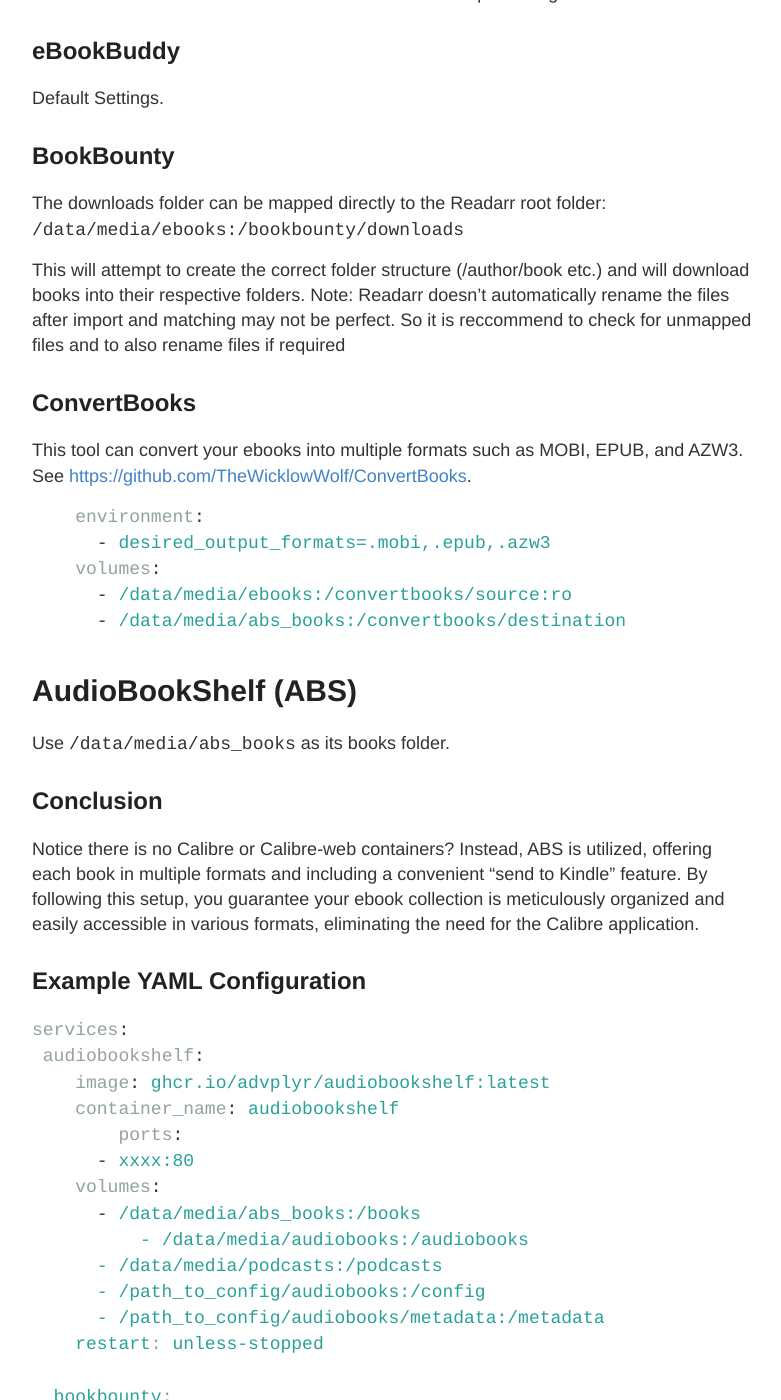
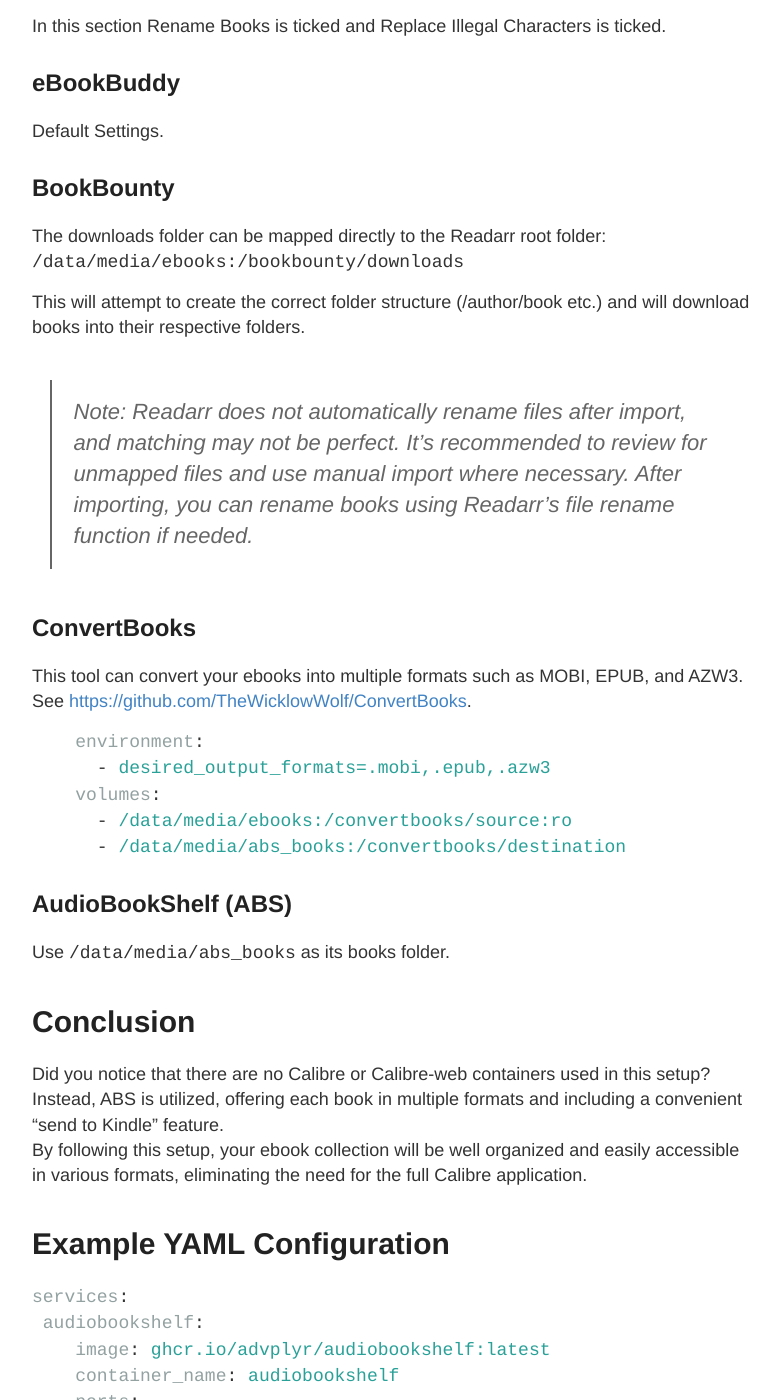
Before and after one commit to TheWicklowWolf/TheWicklowWolf.github.io, a Jekyll site: the page built from _posts/2024-07-04-eBook-stack.md, in a window 1280 px wide and 1400 px high, scrolled down 797 px. Shown: the whole window, without its empty margins (248-1029 px from the left). Built offline with Jekyll 4.4.1, drawn with Linux system fonts in a browser that asks for light colours; some of the changed text lies outside the part shown.

Commit message:
Update 2024-07-04-eBook-stack.md

````diff
--- a/_posts/2024-07-04-eBook-stack.md
+++ b/_posts/2024-07-04-eBook-stack.md
@@ -4,7 +4,7 @@ title: Full eBook Stack
 ---
 
 
-## Services:
+# Services:
 
 - **Readarr** - used for structure, file names, and metadata.
 - **eBookBuddy** - used for discovering new books.
@@ -12,7 +12,7 @@ title: Full eBook Stack
 - **ConvertBooks** - used for book conversions.
 - **AudioBookShelf (ABS)** - used as book server.
 
-## Folder Structure
+# Folder Structure
 
 `/data/media/abs_books` -> Used for ABS book library.
 
@@ -25,7 +25,7 @@ In Settings -> Media Management -> Book Naming -> Standard book format ->
 
 `{Book Series}/{Book SeriesPosition - }{Book Title} {(Release Year)}/{Book SeriesPosition - }{Book Series - }{Author Name} - {Book Title}{ (Release Year)}{ (PartNumber)}`
 
-In this section I also have Rename Books ticked and Replace Illegal Characters ticked.
+In this section Rename Books is ticked and Replace Illegal Characters is ticked.
 
 
 ## eBookBuddy
@@ -39,9 +39,10 @@ The downloads folder can be mapped directly to the Readarr root folder:
 `/data/media/ebooks:/bookbounty/downloads`
 
 This will attempt to create the correct folder structure (/author/book etc.) and will download books into their respective folders.
-Note: Readarr doesn't automatically rename the files after import and matching may not be perfect.
-So it is reccommend to check for unmapped files and to also rename files if required
 
+> Note: Readarr does not automatically rename files after import, and matching may not be perfect.
+> It's recommended to review for unmapped files and use manual import where necessary.
+> After importing, you can rename books using Readarr's file rename function if needed.
 
 ## ConvertBooks
 
@@ -56,28 +57,28 @@ See [https://github.com/TheWicklowWolf/ConvertBooks](https://github.com/TheWickl
       - /data/media/abs_books:/convertbooks/destination
 ```
 
-# AudioBookShelf (ABS)
+## AudioBookShelf (ABS)
 
 Use `/data/media/abs_books` as its books folder.
 
 
-## Conclusion
-Notice there is no Calibre or Calibre-web containers?
+# Conclusion
+Did you notice that there are no Calibre or Calibre-web containers used in this setup?
 Instead, ABS is utilized, offering each book in multiple formats and including a convenient "send to Kindle" feature.
-By following this setup, you guarantee your ebook collection is meticulously organized and easily accessible in various formats, eliminating the need for the Calibre application.
+By following this setup, your ebook collection will be well organized and easily accessible in various formats, eliminating the need for the full Calibre application.
 
-## Example YAML Configuration
+# Example YAML Configuration
 
 ```yaml
 services:
  audiobookshelf:
     image: ghcr.io/advplyr/audiobookshelf:latest
     container_name: audiobookshelf
-	ports:
+    ports:
       - xxxx:80
     volumes:
       - /data/media/abs_books:/books
-	  - /data/media/audiobooks:/audiobooks
+      - /data/media/audiobooks:/audiobooks
       - /data/media/podcasts:/podcasts
       - /path_to_config/audiobooks:/config
       - /path_to_config/audiobooks/metadata:/metadata
@@ -86,7 +87,7 @@ services:
   bookbounty:
     image: thewicklowwolf/bookbounty:latest
     container_name: bookbounty
-	ports:
+    ports:
       - xxxx:5000
     environment:
       - selected_path_type=folder
@@ -100,7 +101,7 @@ services:
   ebookbuddy:
     image: thewicklowwolf/ebookbuddy:latest
     container_name: ebookbuddy
-	ports:
+    ports:
       - xxxx:5000
     environment:
       - auto_start=True
@@ -113,7 +114,7 @@ services:
   convertbooks:
     image: thewicklowwolf/convertbooks:latest
     container_name: convertbooks
-	environment:
+    environment:
       - desired_output_formats=.mobi,.epub,.azw3
       - schedule=1 # Run at 1 AM
       - run_at_startup=False
````
